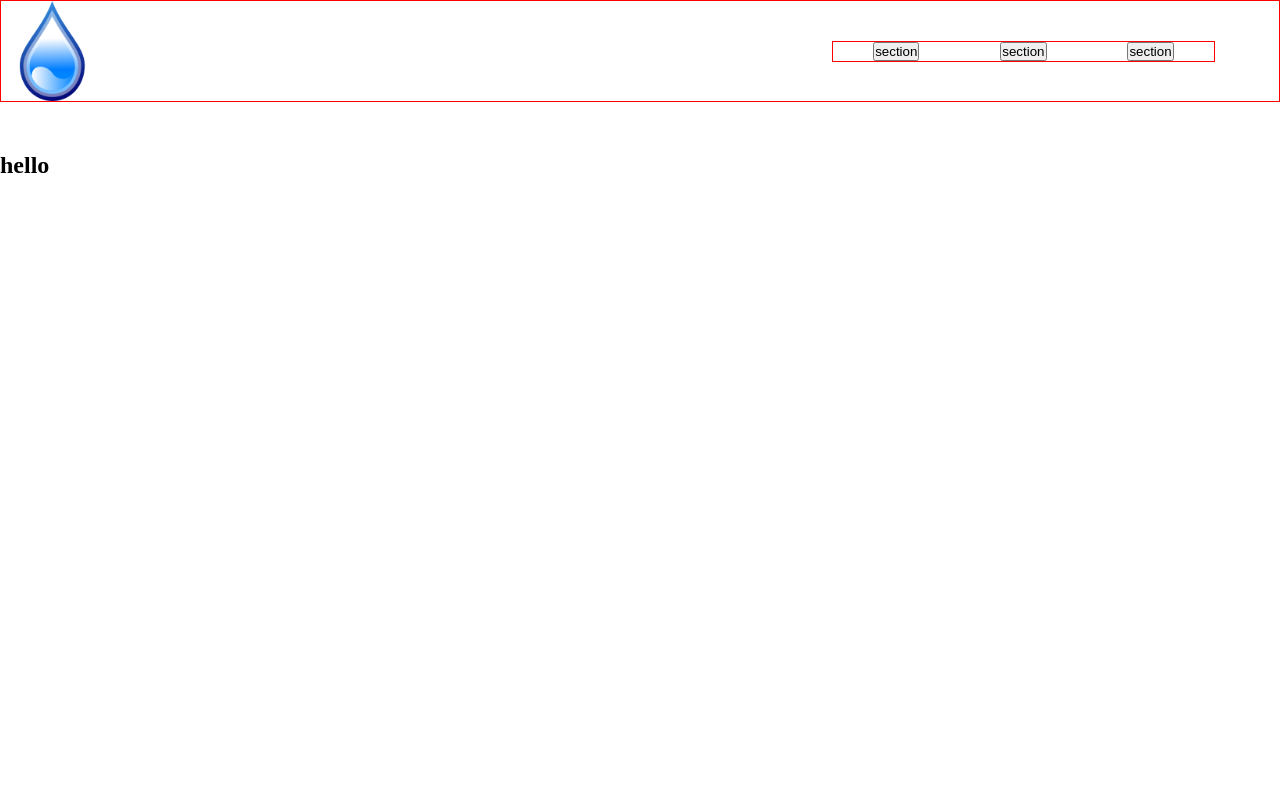
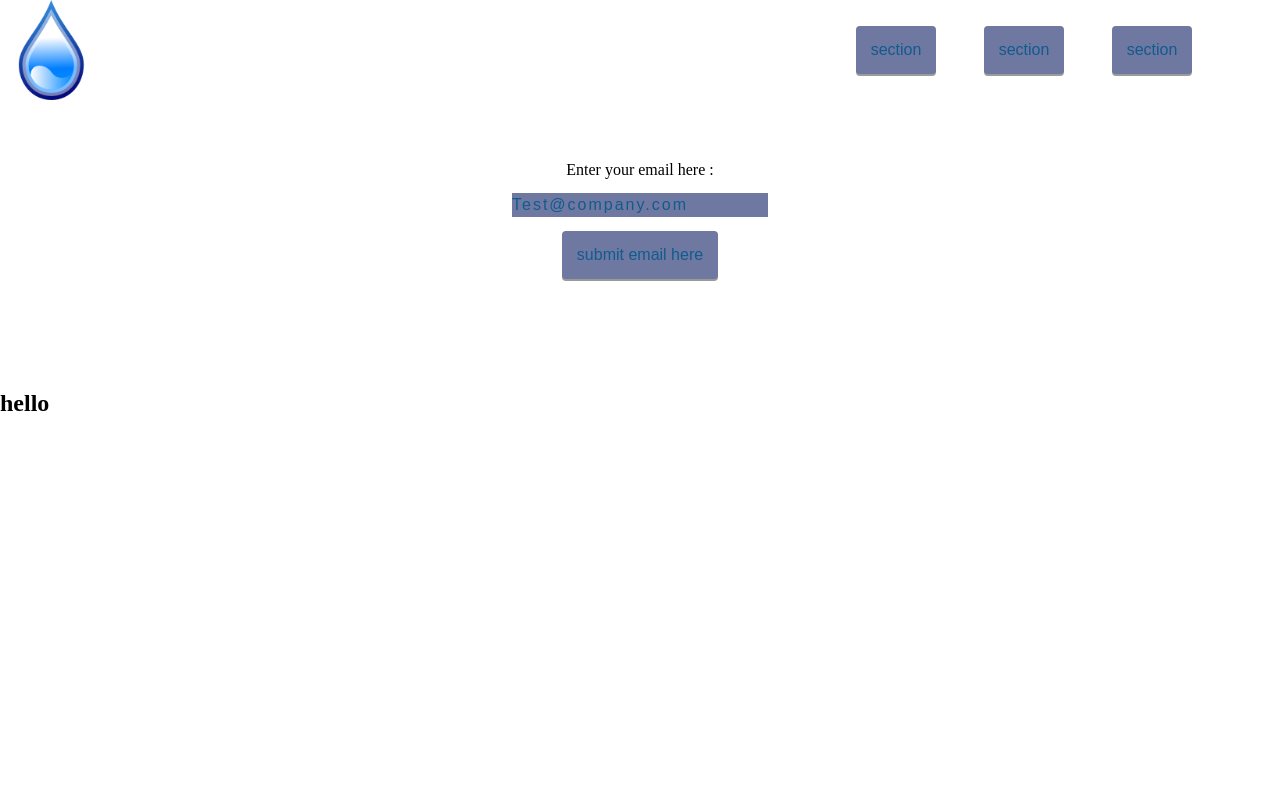
Before and after one commit to denicad1/freecodecamp, a plain HTML site: page responsive cert/landing/index.html in a window 1280 px wide. Shown: the top 800 px of the page. Drawn offline with nearby package versions, Linux system fonts and the light colour scheme.

Commit message:
styling landing page

```diff
--- a/responsive cert/landing/index.html
+++ b/responsive cert/landing/index.html
@@ -14,20 +14,41 @@
   <body>
     <header id="header">
       <img src="imgs/logo.png" alt="logo" id="header-img" />
+
       <nav id="nav-bar">
         <ul id="nav-links">
           <li class="nav-link" href="#section1">
-						<a href="section1"><button>section</button></a>
+            <a href="section1"><button class="button">section</button></a>
           </li>
           <li class="nav-link" href="#section2">
-						<a href="section2"><button>section</button></a>
+            <a href="section2"><button class="button">section</button></a>
           </li>
           <li class="nav-link" href="#section3">
-						<a href="section3"><button>section</button></a>
+            <a href="section3"><button class="button">section</button></a>
           </li>
         </ul>
       </nav>
     </header>
+
+    <div class="email-group">
+      <form action="https://www.freecodecamp.com/email-submit" id="form">
+        <label class="spacing" for="email">Enter your email here : </label>
+        <input
+          class="spacing"
+          type="email"
+          name="email"
+          id="email"
+          placeholder="Test@company.com"
+        />
+        <input
+          class="spacing button"
+          type="submit"
+          value="submit email here"
+          id="submit"
+        />
+      </form>
+    </div>
+
     <section class="section" id="section1"><h1>hello</h1></section>
     <section class="section" id="section2"><h1>hello</h1></section>
     <section class="section" id="section3"><h1>hello</h1></section>
@@ -40,12 +61,8 @@
 			frameborder="0"
 			allow="accelerometer; autoplay; clipboard-write; encrypted-media; gyroscope; picture-in-picture"
 			allowfullscreen
-		></iframe>
-		<form action="https://www.freecodecamp.com/email-submit" id="form"> -->
-			<label for="email"></label>
-			<input type="email" name="email" id="email" placeholder="email" />
-			<input type="submit" value="" id="submit" />
-		</form>
+		></iframe>-->
+
     <script src="script.js"></script>
   </body>
 </html>
--- a/responsive cert/landing/script.js
+++ b/responsive cert/landing/script.js
@@ -11,15 +11,14 @@ const scrolling = () => {
 };
 scrolling();
 // const section = document.querySelector(`.section`);
-// const heading = document.getElementById("header");
-// const sectHeight = section.getBoundingClientRect().top;
+const heading = document.getElementById("header");
+const headerHeight = heading.getBoundingClientRect().height;
 // const options = {
 //   root: null,
-//   threshold: 1,
+//   threshold: 0,
 // };
 // const headerFix = (entries, observer) => {
 //   const [entry] = entries;
-//   let target = entry.target;
 //   console.log(entry);
 
 //   if (entry.isIntersecting) {
@@ -28,6 +27,22 @@ scrolling();
 //     return;
 //   }
 // };
-// const headerObserver = new IntersectionObserver(headerFix, options);
+const headerObserver = new IntersectionObserver(headerFix, options);
+// headerObserver.observe(section);
+const sections = document.querySelectorAll(".section h1");
+const opts = {
+  root: null,
+  threshold: 0,
+};
+const slideUp = (entries, observer) => {
+  const [entry] = entries;
+  if (!entry.isIntersecting) return;
 
-// headerObserver.observe(section);
+  entry.target.classList.add("animate__animated", "animate__bounceInUp");
+  observer.unobserve(entry.target);
+};
+const sectObserver = new IntersectionObserver(slideUp, opts);
+
+sections.forEach((section) => {
+  sectObserver.observe(section);
+});
--- a/responsive cert/landing/style.scss
+++ b/responsive cert/landing/style.scss
@@ -12,11 +12,11 @@ header {
 	display: flex;
 	flex-direction: row;
 	width: 100%;
-	position: sticky;
+	// position: sticky;
 	top:0;
 	background: rgb(255, 255, 255);
+	z-index: 5;
 
-	border: 1px solid red;
 }
 #nav-bar {
 	align-self: center;
@@ -28,7 +28,6 @@ header {
 		flex-direction: row;
 		justify-content: space-around;
 	}
-	border: 1px solid red;
 
 }
 .nav-link {
@@ -51,3 +50,64 @@ header {
 	position: sticky;
 	top:0;
 }
+.button {
+	color: #125b8f;
+	background-color: #6f78a1;
+	//border: 1px solid #1D9AF2;
+	border-radius: 4px;
+	border: none;
+	padding: 15px;
+	cursor: pointer;
+	height:3rem;
+	font-size: 1em;
+	//background-position: center;
+	box-shadow: 0 2px 0 #999b9a;
+	-webkit-border-radius: 4px;
+	-moz-border-radius: 4px;
+	-ms-border-radius: 4px;
+	-o-border-radius: 4px;
+}
+.button:active {
+	box-shadow: 0 1px 1px #1c221f;
+	transform: translateY(4px);
+	-webkit-transform: translateY(4px);
+	-moz-transform: translateY(4px);
+	-ms-transform: translateY(4px);
+	-o-transform: translateY(4px);
+}
+
+.email-group{
+	display: flex;
+	justify-content: center;
+	width: 100%;
+	height:30vh;
+	align-items: center;
+		& input[type='email']{
+			width: 20%;
+			line-height: 1.5rem;
+			border: none;
+			background-color:#6f78a1 ;
+			color: #125b8f;
+			// font-weight: bold;
+			font-size: 1rem;
+			letter-spacing: 2px;
+		}
+	// display: flex;
+	// flex-direction:column ;
+	// border: 1px solid red;
+	// align-items: center;
+	// width: 30%;
+}
+::placeholder{
+	color: #125b8f;
+}
+form{
+	display: flex;
+	flex-direction: column;
+	align-items: center;
+	width: 100%;
+
+}
+.spacing{
+	margin:7px;
+}
```
Also changed, not shown: responsive cert/landing/style.css, 1 other file. Lines whose indentation alone changed are shown as unchanged.
